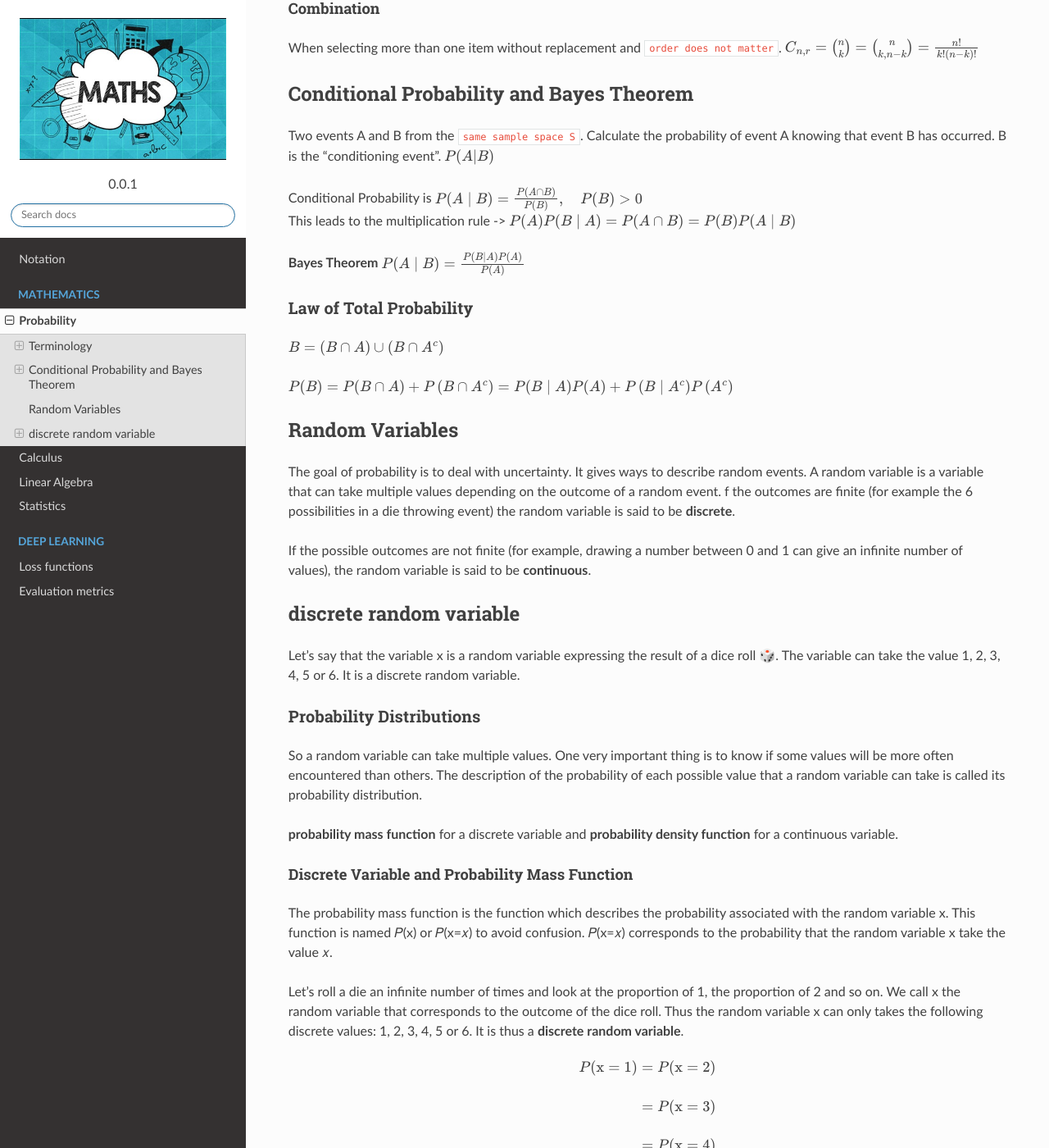
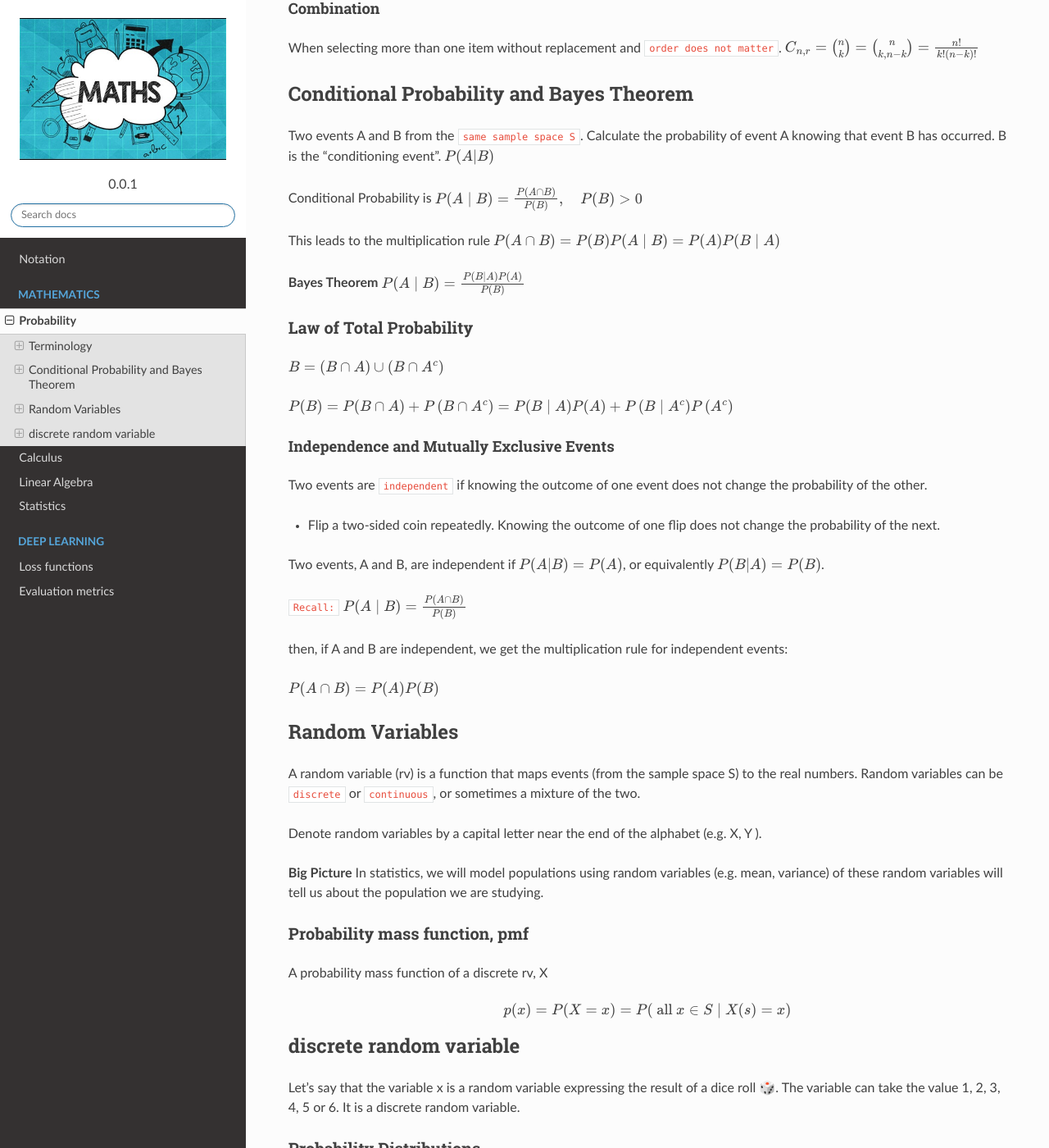
Before and after one commit to akkefa/ml-notes, a Sphinx documentation site: the page built from docs/probability.rst, in a window 1280 px wide and 1400 px high, scrolled down 924 px. Shown: the whole window at 82% size. Built offline with Sphinx 7.4.7 and the Read the Docs theme 2.0.0, drawn with Linux system fonts in a browser that asks for light colours.

Commit message:
New changes.

```diff
--- a/docs/probability.rst
+++ b/docs/probability.rst
@@ -44,10 +44,11 @@ Conditional Probability and Bayes Theorem
 Two events A and B from the ``same sample space S``. Calculate the probability of event A knowing that event B has occurred.
 B is the “conditioning event”. :math:`P(A|B)`
 
-| Conditional Probability is :math:`P(A \mid B)=\frac{P(A \cap B)}{P(B)}, \quad P(B)>0`
-| This leads to the multiplication rule -> :math:`P(A) P(B \mid A) = P(A \cap B) = P(B) P(A \mid B)`
+Conditional Probability is :math:`P(A \mid B)=\frac{P(A \cap B)}{P(B)}, \quad P(B)>0`
 
-**Bayes Theorem** :math:`P(A \mid B) = \frac{P(B \mid A)P(A)} {P(A)}`
+This leads to the multiplication rule  :math:`P(A \cap B) = P(B) P(A \mid B) = P(A) P(B \mid A)`
+
+**Bayes Theorem** :math:`P(A \mid B) = \frac{P(B \mid A)P(A)} {P(B)}`
 
 Law of Total Probability
 ------------------------
@@ -55,17 +56,41 @@ Law of Total Probability
 
 :math:`P(B)=P(B \cap A)+P\left(B \cap A^{c}\right)=P(B \mid A) P(A)+P\left(B \mid A^{c}\right) P\left(A^{c}\right)`
 
+Independence and Mutually Exclusive Events
+^^^^^^^^^^^^^^^^^^^^^^^^^^^^^^^^^^^^^^^^^^^^
+
+Two events are ``independent`` if knowing the outcome of one event does not change the probability of the other.
+
+* Flip a two-sided coin repeatedly. Knowing the outcome of one flip does not change the probability of the next.
+
+Two events, A and B, are independent if :math:`P(A|B) = P(A)`, or equivalently :math:`P(B|A) = P(B)`.
+
+``Recall:`` :math:`P(A \mid B)=\frac{P(A \cap B)}{P(B)}`
+
+then, if A and B are independent, we get the multiplication
+rule for independent events:
+
+:math:`P(A \cap B)=P(A) P(B)`
+
 
 
 Random Variables
-========================================
-The goal of probability is to deal with uncertainty. It gives ways to describe random events.
-A random variable is a variable that can take multiple values depending on the outcome of a random event.
-f the outcomes are finite (for example the 6 possibilities in a die throwing event) the random variable is said
-to be **discrete**.
+=================
+A random variable (rv) is a function that maps events (from the sample space S) to the real numbers.
+Random variables can be ``discrete`` or ``continuous``, or sometimes a mixture of the two.
 
-If the possible outcomes are not finite (for example, drawing a number between  0  and  1  can give an infinite
-number of values), the random variable is said to be **continuous**.
+Denote random variables by a capital letter near the end of the alphabet (e.g. X, Y ).
+
+**Big Picture** In statistics, we will model populations using random variables (e.g. mean, variance) of these random
+variables will tell us about the population we are studying.
+
+Probability mass function, pmf
+-------------------------------
+A probability mass function of a discrete rv, X
+
+.. math::
+    p(x)=P(X=x)=P(\text { all } x \in S \mid X(s)=x)
+
 
 discrete random variable
 =========================
```
